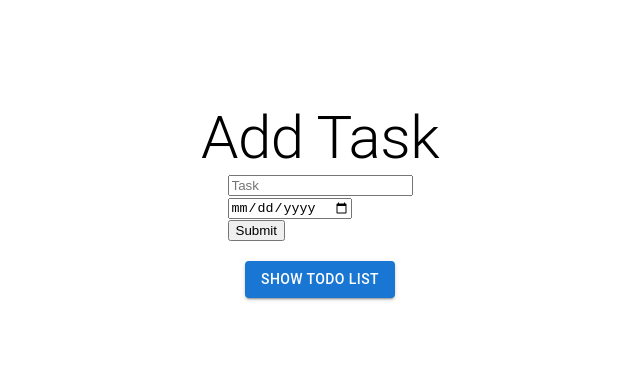
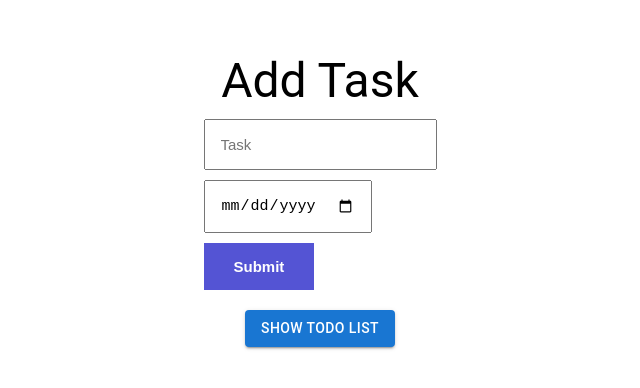
Before and after one commit to tawsifhye/react-todo-firebase, a React (Create React App) app: page /addtask in a window 1280 px wide. Shown: the part 200-588 px from the top of the page, without its empty margins (320-960 px from the left). Built offline with nearby package versions, Linux system fonts and the light colour scheme.

Commit message:
Form styling done

```diff
--- a/src/Components/DataTable.js
+++ b/src/Components/DataTable.js
@@ -16,15 +16,12 @@ import { Link } from 'react-router-dom';
 const DataTable = () => {
     const [taskList, setTaskList] = useDataProvider();
     const [isUpdated, setIsUpdated] = useState(false);
-    console.log(taskList);
-
     const deleteTask = id => {
         const newTaskList = taskList.filter((task) => task.id !== id)
         setTaskList(newTaskList);
     }
     const markDone = (id) => {
         const completeTask = taskList.find((task) => task.id === id);
-        console.log(completeTask);
         completeTask.status = true;
         setIsUpdated(true);
     }
--- a/src/Components/TaskManager.js
+++ b/src/Components/TaskManager.js
@@ -4,7 +4,27 @@ import { useForm } from "react-hook-form";
 import { useLocation } from "react-router-dom"
 import { Button, Container, Typography } from '@mui/material';
 import useDataProvider from '../Context/useDataProvider';
+import { fontWeight, style } from '@mui/system';
 
+const styles = {
+    form: {
+        marginTop: '10px',
+        padding: '15px',
+        fontSize: '15px'
+    },
+    submit: {
+        marginTop: '10px',
+        padding: '15px 30px',
+        fontWeight: 'bold',
+        fontSize: '15px',
+        backgroundColor: '#5454D4',
+        border: 'none',
+        color: 'white',
+        transition: '.3s',
+        cursor: 'pointer',
+    },
+
+}
 
 const TaskManager = () => {
     const [taskList, setTaskList] = useDataProvider();
@@ -12,7 +32,7 @@ const TaskManager = () => {
     const [updatedDate, setUpdatedDate] = useState('');
     const { pathname } = useLocation();
     const { taskid } = useParams();
-    const selectedTask = taskList.find((task) => task.id == taskid);
+    const selectedTask = taskList.find((task) => task.id === taskid);
 
     let navigate = useNavigate();
     const navigateRoute = () => {
@@ -21,14 +41,14 @@ const TaskManager = () => {
     const { register, handleSubmit, resetField, formState: { errors } } = useForm();
     const onSubmit = data => {
         const newTask = {
-            id: Math.random() * 100,
+            id: (Math.random() * 100).toString(),
             ...data,
             status: false,
         }
         const updatedTaskList = [...taskList, newTask];
         setTaskList(updatedTaskList);
         resetField("pendingTask", 'dueDate')
-        // navigate('/');
+
     }
     const getUpdatedTask = (e) => {
         setUpdatedTaskName(e.target.value);
@@ -46,6 +66,7 @@ const TaskManager = () => {
         updatedTaskList.push(updatedTask);
         const newTaskList = taskList.map(task => updatedTaskList.find(o => o.id === task.id) || task);
         setTaskList(newTaskList);
+        navigate('/');
     }
 
     return (
@@ -62,16 +83,16 @@ const TaskManager = () => {
                 pathname === '/addtask' ?
 
                     <>
-                        <Typography variant='h2'>
+                        <Typography variant='h3'>
                             Add Task
                         </Typography>
                         <form form onSubmit={handleSubmit(onSubmit)}>
-                            <input placeholder='Task' {...register("pendingTask", { required: true })} />
+                            <input placeholder='Task' {...register("pendingTask", { required: true })} style={styles.form} />
                             <br />
-                            <input type='date' {...register("dueDate", { required: true })} />
+                            <input type='date' {...register("dueDate", { required: true })} style={styles.form} />
                             <br />
 
-                            <input type="submit" />
+                            <input type="submit" style={styles.submit} />
                             <br />
                             {(errors.pendingTask || errors.dueDate) && <span>This field is required</span>}
                         </form>
@@ -79,19 +100,20 @@ const TaskManager = () => {
                     </>
                     :
                     <>
-                        <Typography variant='h2'>
+                        <Typography variant='h3'>
                             Edit Task
                         </Typography>
                         <form form onSubmit={handleSubmit(onSubmit)}>
-                            <input defaultValue={selectedTask.pendingTask} {...register("pendingTask", { required: true })} onBlur={getUpdatedTask} />
+                            <input defaultValue={selectedTask.pendingTask} {...register("pendingTask", { required: true })} onBlur={getUpdatedTask} style={styles.form} />
                             <br />
-                            <input defaultValue={selectedTask.dueDate} type='date' {...register("dueDate", { required: true })} onBlur={getDate} />
+                            <input defaultValue={selectedTask.dueDate} type='date' {...register("dueDate", { required: true })} onBlur={getDate} style={styles.form} />
                             <br />
-                            <Button sx={{ marginTop: '20px' }} variant='outlined' onClick={updateHandler} >Update Task</Button>
+                            <button style={styles.submit} onClick={updateHandler} >Update</button>
                             <br />
                             {(errors.pendingTask || errors.dueDate) && <span>This field is required</span>}
+                            <Button sx={{ marginTop: '20px' }} variant='contained' onClick={navigateRoute}>Show ToDo List</Button>
                         </form>
-                        <Button sx={{ marginTop: '20px' }} variant='contained' onClick={navigateRoute}>Show ToDo List</Button>
+
 
 
                     </>
```
